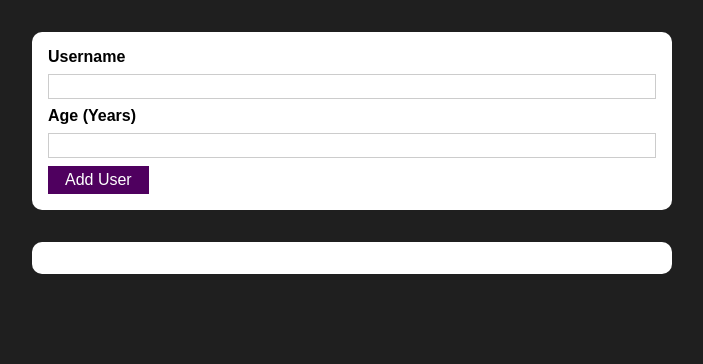
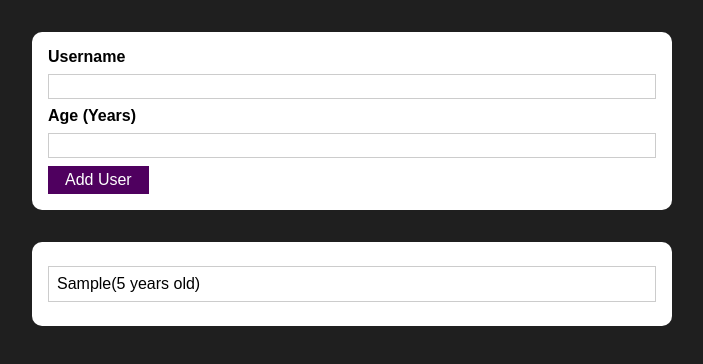
Before and after one commit to BurhanEyuboglu/SimpleReact, a React (Create React App) app: page / in a window 1280 px wide. Both pictures are taken after typing "Sample", "5" into the empty fields and a click on the button "Add User". Shown: the top 364 px of the page, without its empty margins (288-991 px from the left). Built offline with nearby package versions, Linux system fonts and the light colour scheme.

Commit message:
Add Users

```diff
--- a/src/App.js
+++ b/src/App.js
@@ -1,13 +1,22 @@
-import React from 'react';
-import AddUser from './Components/Users/AddUser';
-import UsersList from './Components/Users/UsersList';
-
+import React, { useState } from "react";
+import AddUser from "./Components/Users/AddUser";
+import UsersList from "./Components/Users/UsersList";
 
 function App() {
+  const [usersList, setUsersList] = useState([]);
+  const addUserHandler = (uName, uAge) => {
+    setUsersList((prevUsersList) => {
+      return [
+        ...prevUsersList,
+        { name: uName, age: uAge, id: Math.random().toString() },
+      ];
+    });
+  };
+
   return (
     <div>
-        <AddUser></AddUser>
-        <UsersList users={[]}></UsersList>
+      <AddUser onAddUser={addUserHandler}></AddUser>
+      <UsersList users={usersList}></UsersList>
     </div>
   );
 }
--- a/src/Components/Users/AddUser.js
+++ b/src/Components/Users/AddUser.js
@@ -15,8 +15,9 @@ const AddUser = (props) => {
     if(+enteredAge <0){
         return;
     }
-    setEnteredUsername("");
-    setEnteredAge("");
+    props.onAddUser(enteredUsername,enteredAge);
+    setEnteredUsername('');
+    setEnteredAge('');
   };
   const usernameChangeHandler = (event) => {
     setEnteredUsername(event.target.value);
--- a/src/Components/Users/UsersList.js
+++ b/src/Components/Users/UsersList.js
@@ -7,9 +7,9 @@ const UsersList = (props) => {
     <Card className={classes.users}>
       <ul>
         {props.users.map((user) => (
-          <li>
+          <li key={user.id}>
             {user.name}
-            {user.age} years old
+            ({user.age} years old)
           </li>
         ))}
       </ul>
```
